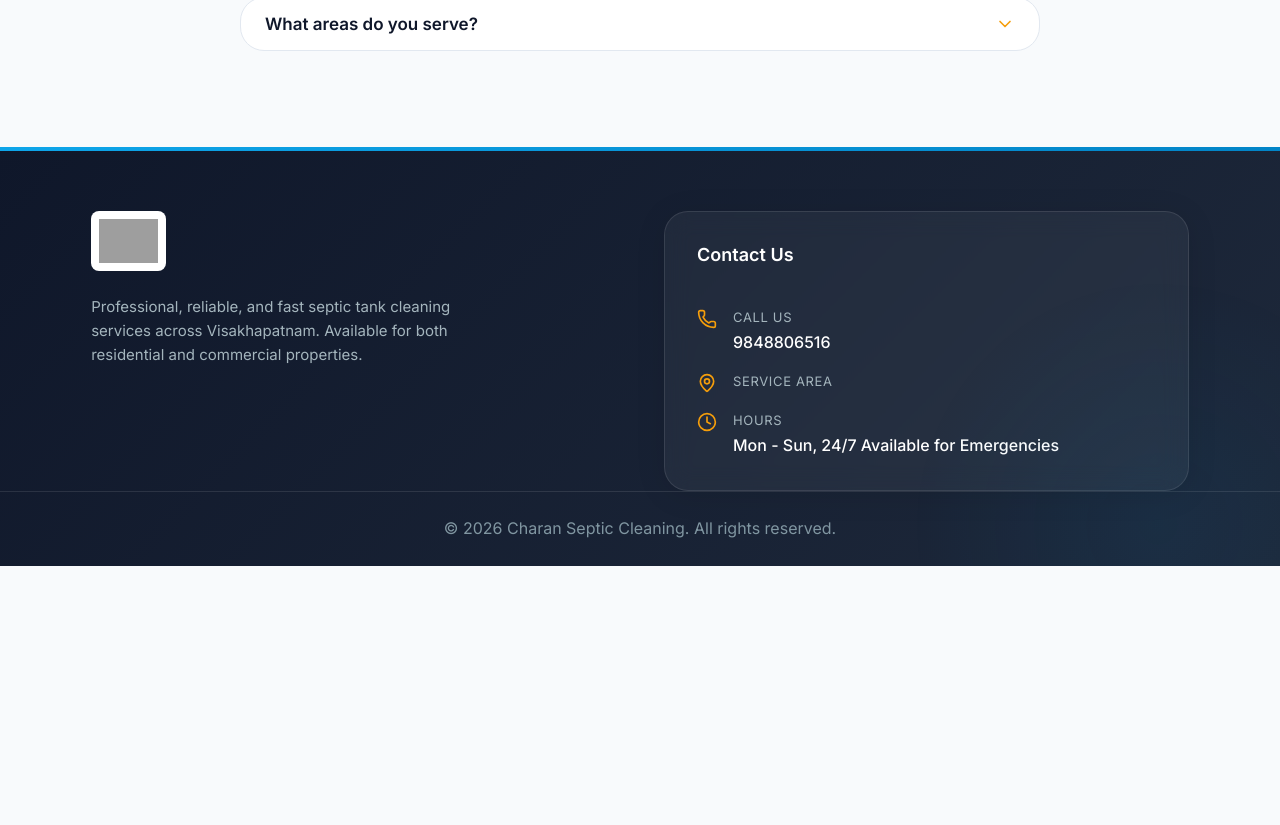
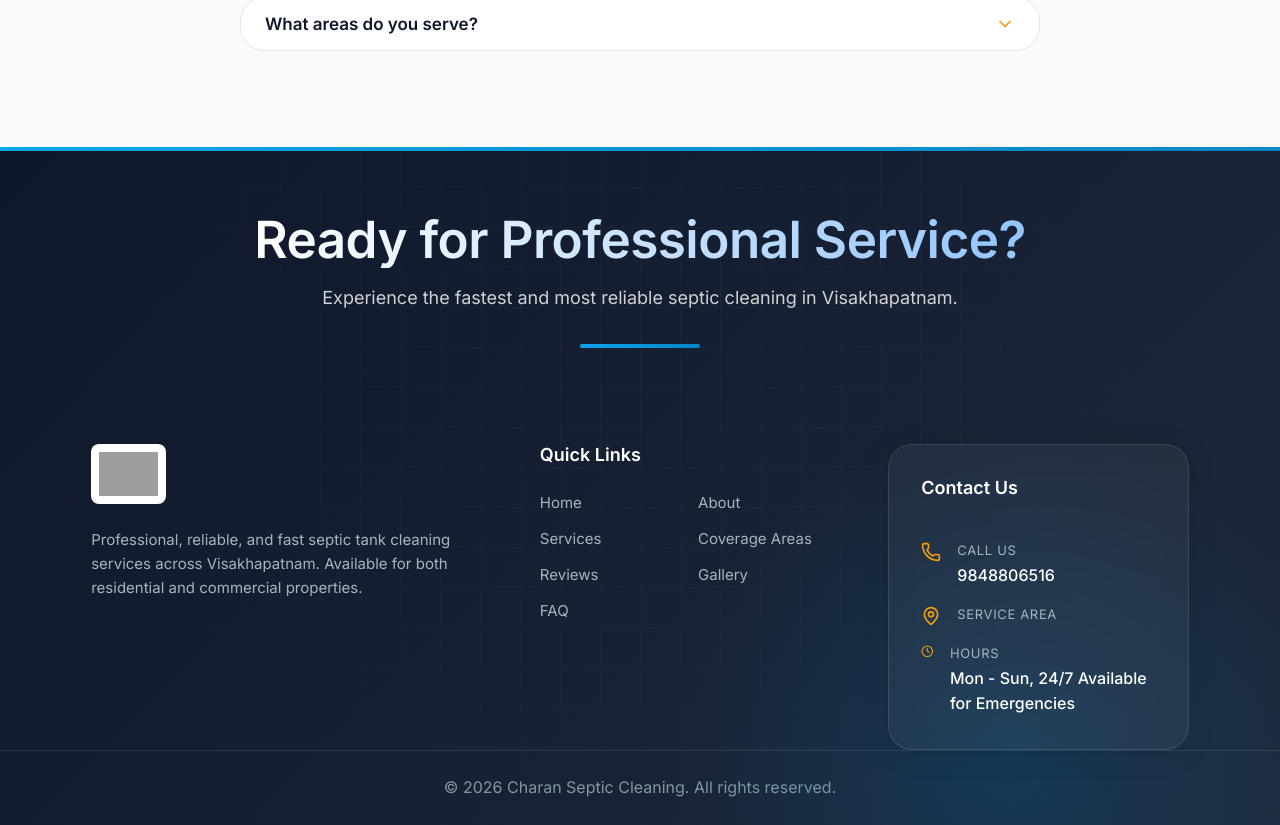
Before and after one commit to lunacoderj/charan-stc, a React (Vite) app: page / in a window 1280 px wide. Shown: the part 8252-9077 px from the top of the page. Before the commit the page ends 8818 px from the top, so only its background shows below. Built offline with nearby package versions, Linux system fonts and the light colour scheme; grey boxes are pictures that could not be loaded.

Commit message:
added grid, CTA, and quick links to footer

```diff
--- a/src/components/layout/Footer.jsx
+++ b/src/components/layout/Footer.jsx
@@ -10,14 +10,36 @@ export function Footer() {
 
   return (
     <footer className={styles.footer}>
+      <div className={styles.gridOverlay}></div>
+
       <div className={`container ${styles.container}`}>
 
-        <div className={styles.brand}>
+        <div className={styles.ctaWrapper}>
+          <h2 className={styles.ctaTitle}>Ready for Professional Service?</h2>
+          <p className={styles.ctaSubtitle}>Experience the fastest and most reliable septic cleaning in Visakhapatnam.</p>
+          <div className={styles.ctaLine}></div>
+        </div>
+
+        <div className={styles.contentGrid}>
+          <div className={styles.brand}>
           <img src="/logo.png" alt="Charan Septic Cleaning" width="200" height="60" className={styles.logo} />
           <p className={styles.description}>
             Professional, reliable, and fast septic tank cleaning services across Visakhapatnam. Available for both residential and commercial properties.
           </p>
-        </div>
+          </div>
+
+          <div className={styles.linksCard}>
+            <h3 className={styles.title}>Quick Links</h3>
+            <div className={styles.linksGrid}>
+              <a href="/" className={styles.footerLink}>Home</a>
+              <a href="/about" className={styles.footerLink}>About</a>
+              <a href="/#services" className={styles.footerLink}>Services</a>
+              <a href="/#coverage" className={styles.footerLink}>Coverage Areas</a>
+              <a href="/#experiences" className={styles.footerLink}>Reviews</a>
+              <a href="/#gallery" className={styles.footerLink}>Gallery</a>
+              <a href="/#faq" className={styles.footerLink}>FAQ</a>
+            </div>
+          </div>
 
         <div className={styles.contactCard}>
           <h3 className={styles.title}>Contact Us</h3>
@@ -45,8 +67,8 @@ export function Footer() {
               <span className={styles.value}>Mon - Sun, 24/7 Available for Emergencies</span>
             </div>
           </div>
+          </div>
         </div>
-
       </div>
 
       <div className={styles.bottom}>
--- a/src/components/layout/Footer.module.css
+++ b/src/components/layout/Footer.module.css
@@ -19,18 +19,70 @@
   content: '';
   position: absolute;
   bottom: -50%; right: -10%;
-  width: 500px; height: 500px;
-  background: var(--gradient-glow);
+  width: 800px; height: 800px;
+  background: radial-gradient(circle, rgba(2, 132, 199, 0.2) 0%, transparent 60%);
   border-radius: 50%;
-  opacity: 0.5;
+  pointer-events: none;
+  z-index: 0;
+}
+
+.gridOverlay {
+  position: absolute;
+  inset: 0;
+  background-image:
+    linear-gradient(to right, rgba(255,255,255,0.03) 1px, transparent 1px),
+    linear-gradient(to bottom, rgba(255,255,255,0.03) 1px, transparent 1px);
+  background-size: 40px 40px;
+  mask-image: radial-gradient(circle at center, black, transparent 80%);
+  -webkit-mask-image: radial-gradient(circle at 50% 30%, black, transparent 80%);
+  z-index: 1;
   pointer-events: none;
 }
 
 .container {
+  position: relative;
+  z-index: 2;
+  display: flex;
+  flex-direction: column;
+  gap: var(--space-16);
+  margin-bottom: var(--space-12);
+}
+
+.ctaWrapper {
+  text-align: center;
+  max-width: 800px;
+  margin: 0 auto;
+  padding-bottom: var(--space-8);
+}
+
+.ctaTitle {
+  font-size: clamp(2rem, 4vw, 3.5rem);
+  color: var(--color-surface);
+  margin-bottom: var(--space-4);
+  line-height: 1.1;
+  background: linear-gradient(to right, #fff, #93c5fd);
+  -webkit-background-clip: text;
+  -webkit-text-fill-color: transparent;
+}
+
+.ctaSubtitle {
+  font-size: 1.125rem;
+  color: rgba(255, 255, 255, 0.8);
+  margin-bottom: var(--space-8);
+}
+
+.ctaLine {
+  width: 120px;
+  height: 4px;
+  background: var(--gradient-primary);
+  margin: 0 auto;
+  border-radius: 4px;
+}
+
+.contentGrid {
   display: grid;
   grid-template-columns: 1fr;
   gap: var(--space-12);
-  margin-bottom: var(--space-12);
 }
 
 .logo {
@@ -108,8 +160,32 @@ a.contactItem:hover {
   color: #8096A1;
 }
 
+.linksCard {
+  display: flex;
+  flex-direction: column;
+}
+
+.linksGrid {
+  display: grid;
+  grid-template-columns: repeat(2, 1fr);
+  gap: var(--space-3) var(--space-4);
+}
+
+.footerLink {
+  color: #A4B5BD;
+  font-size: 0.9375rem;
+  transition: color 200ms ease, transform 200ms ease;
+  position: relative;
+  width: fit-content;
+}
+
+.footerLink:hover {
+  color: var(--color-primary-light);
+  transform: translateX(4px);
+}
+
 @media (min-width: 768px) {
-  .container {
+  .contentGrid {
     grid-template-columns: 1fr 1fr;
   }
 }
@@ -118,4 +194,8 @@ a.contactItem:hover {
   .footer {
     margin-bottom: 0; /* No floating bar on desktop */
   }
+
+  .contentGrid {
+    grid-template-columns: 2fr 1.5fr 1.5fr;
+  }
 }
```
